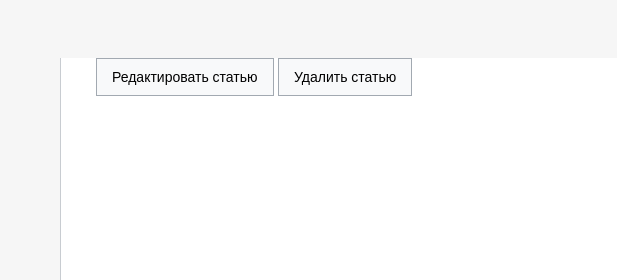
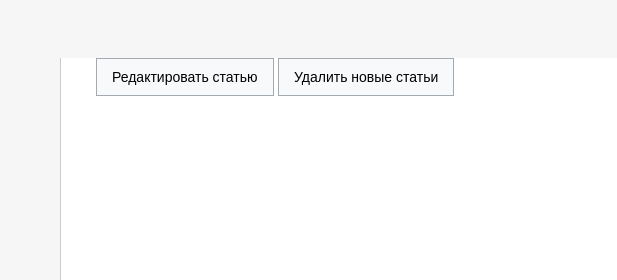
Before and after one commit to Mo1hen/Cyberpedia, a plain HTML site: page article.html in a window 1280 px wide. Shown: the top 280 px of the page, 279-896 px from the left. Drawn offline with nearby package versions, Linux system fonts and the light colour scheme.

Commit message:
edit button

```diff
--- a/article.html
+++ b/article.html
@@ -37,7 +37,7 @@
 			<article class="article-wrapper" id="markdown-article">
 			</article>
 			<button class="button" id='edit-article'>Редактировать статью</button>
-			<button class="button" id='clear-article'>Удалить статью</button>
+			<button class="button" id='clear-article'>Удалить новые статьи</button>
 		</div>
 	</div>
 
```
